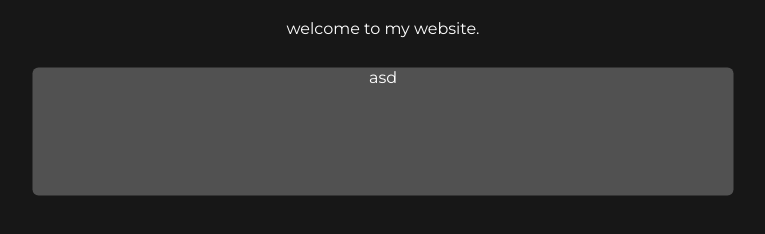
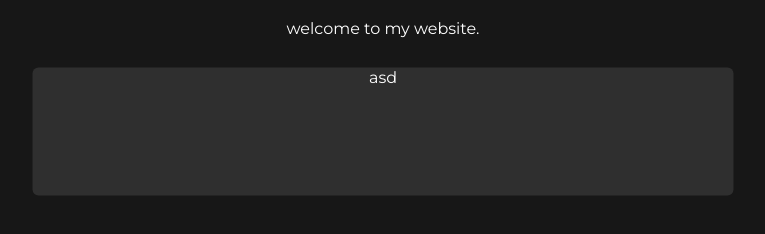
Before and after one commit to DawsonTalks/DawsonTalks.github.io, a plain HTML site: page index.html in a window 1280 px wide. Shown: the part 334-568 px from the top of the page, without its empty margins (257-1022 px from the left). Drawn offline with Linux system fonts and the light colour scheme.

Commit message:
transparent

```diff
--- a/assets/css/style.css
+++ b/assets/css/style.css
@@ -21,6 +21,6 @@ body {
     border-radius: 6px;
     height: 128px;
     margin-top: 30px;
-    background: rgba(255,255,255,0.25);
+    background: rgba(255,255,255,0.10);
     position: relative;
 }
```
